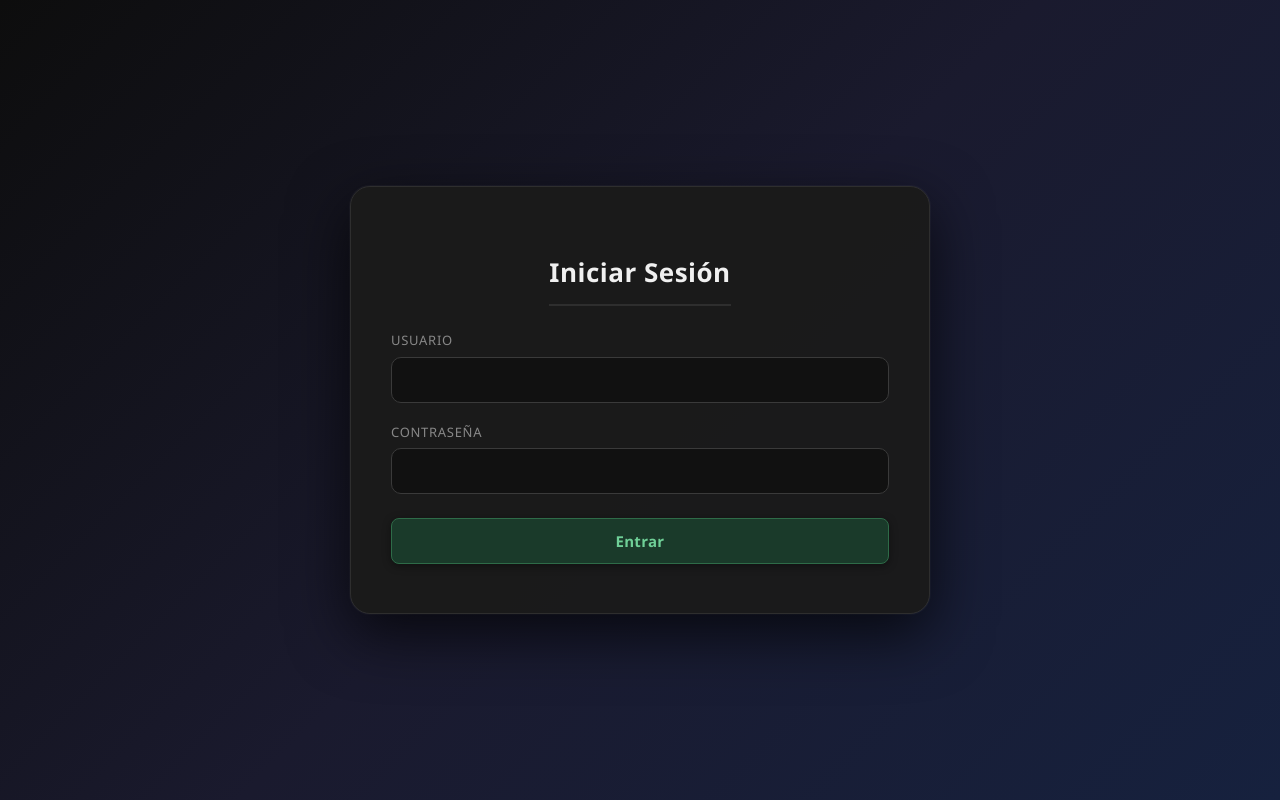
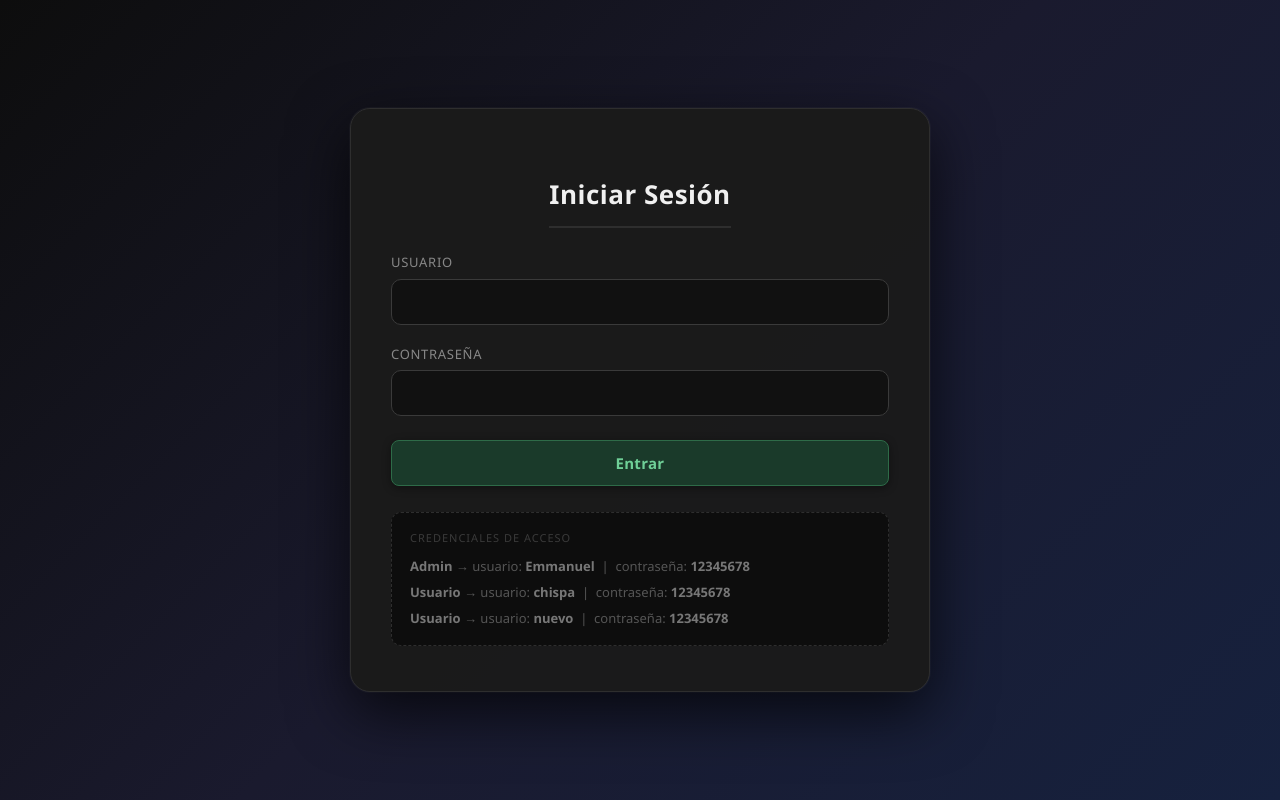
Before and after one commit to Esotilininsano/Esotilininsano, a PHP site: page /login.php in a window 1280 px wide. Run offline with PHP 8.4, Linux system fonts and the light colour scheme.

Commit message:
Add files via upload

```diff
--- a/login.php
+++ b/login.php
@@ -18,14 +18,13 @@ if (isset($_SESSION['usuario'])) {
         <h2>Iniciar Sesión</h2>
 
         <?php
-        if (isset($_GET['error'])) {
+        if (isset($_GET['error']) && $_GET['error'] === 'sesion_invalida') {
+            echo '<div class="alerta error">Tu sesión ya no es válida. Inicia sesión nuevamente.</div>';
+        } elseif (isset($_GET['error'])) {
             echo '<div class="alerta error">Usuario o contraseña incorrectos.</div>';
         }
         if (isset($_GET['cerrada'])) {
             echo '<div class="alerta exito">Sesión cerrada correctamente.</div>';
-        }
-        if (isset($_GET['error']) && $_GET['error'] === 'sesion_invalida') {
-            echo '<div class="alerta error">Tu sesión ya no es válida. Inicia sesión nuevamente.</div>';
         }
         ?>
 
@@ -41,7 +40,13 @@ if (isset($_SESSION['usuario'])) {
             <button type="submit" class="btn-entrar">Entrar</button>
         </form>
 
-
+        <!-- SOLO PRÁCTICA: eliminar en producción -->
+        <div class="credenciales-hint">
+            <span class="hint-titulo"> Credenciales de acceso </span>
+            <strong>Admin</strong> → usuario: <strong>Emmanuel</strong> &nbsp;|&nbsp; contraseña: <strong>12345678</strong><br>
+            <strong>Usuario</strong> → usuario: <strong>chispa</strong> &nbsp;|&nbsp; contraseña: <strong>12345678</strong><br>
+            <strong>Usuario</strong> → usuario: <strong>nuevo</strong> &nbsp;|&nbsp; contraseña: <strong>12345678</strong>
+        </div>
     </div>
 </body>
 </html>
```
Also changed, not shown: 1 other file.
